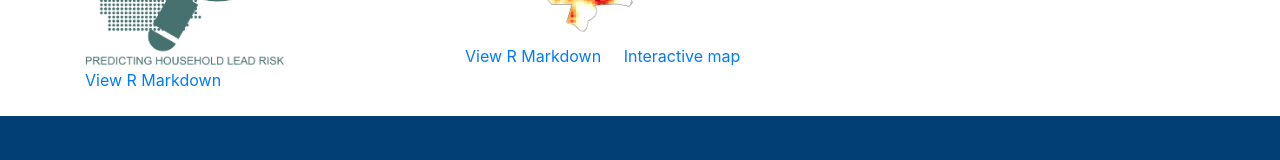
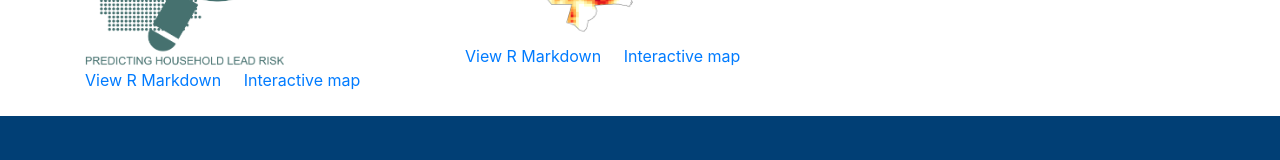
Before and after one commit to PennMUSA/MUSA_801.io, a website: page index.html in a window 1280 px wide. Shown: the part 1031-1191 px from the top of the page. Drawn offline with Linux system fonts and the light colour scheme.

Commit message:
Update index.html

```diff
--- a/index.html
+++ b/index.html
@@ -105,6 +105,7 @@
 		Minneapolis, MN - Predicting household lead risk </br></br>
           <a href="project_4/index.html"><img class="img-fluid" src="project_4/logo.png" alt="" style="height:200px;"></a></br>
 		  <a href="project_4/index.html">View R Markdown</a> &nbsp;&nbsp;&nbsp;
+		  <a href="https://penn-musa.shinyapps.io/shiny/">Interactive map</a>
         </div>
 
 		<div class="col-md-4 col-sm-5 mb-4">
```
